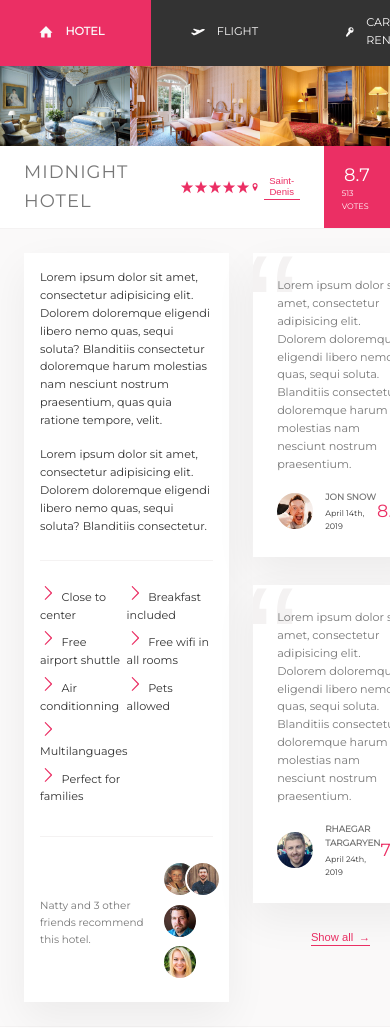
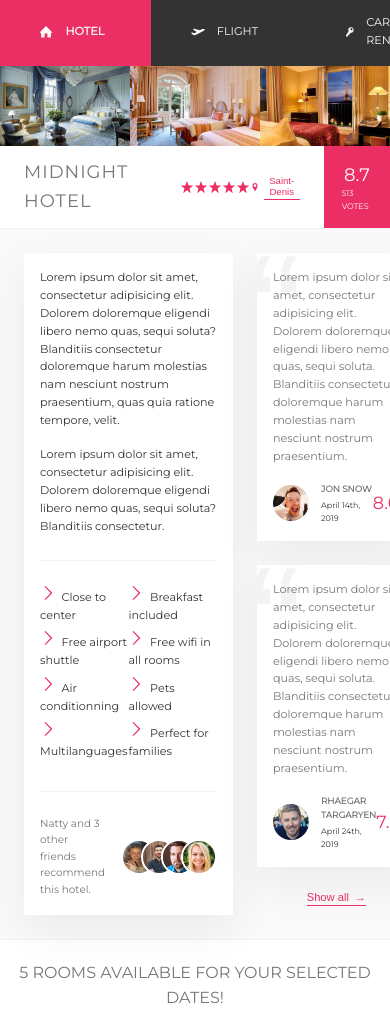
Before and after one commit to YassirKJS/paris-travel, a website: page index.html in a window 390 px wide. Shown: the part 58-1086 px from the top of the page. Drawn offline with Linux system fonts and the light colour scheme.

Commit message:
Media queries: reviews and recommend

```diff
--- a/sass/components/_cta.scss
+++ b/sass/components/_cta.scss
@@ -1,6 +1,10 @@
 .cta {
   padding: 3.5rem 0;
   text-align: center;
+
+  @include respond(tab-port) {
+    padding: 2.5rem 0;
+  }
 
   &__book-now {
     font-size: 2rem;
--- a/sass/components/_review.scss
+++ b/sass/components/_review.scss
@@ -5,6 +5,11 @@
   margin-bottom: 3.5rem;
   position: relative;
   overflow: hidden;
+
+  @include respond(tab-port) {
+    padding: 2rem;
+    margin-bottom: 3rem;
+  }
 
   &__text {
     margin-bottom: 2rem;
--- a/sass/layout/_detail.scss
+++ b/sass/layout/_detail.scss
@@ -71,11 +71,11 @@
     align-items: center;
 
     &__count {
-      margin-right: auto;
+      margin-right: 2rem;
     }
 
     &__friends {
-
+      display: flex;
     }
 
     &__photo {
```
Also changed, not shown: css/style.css.
